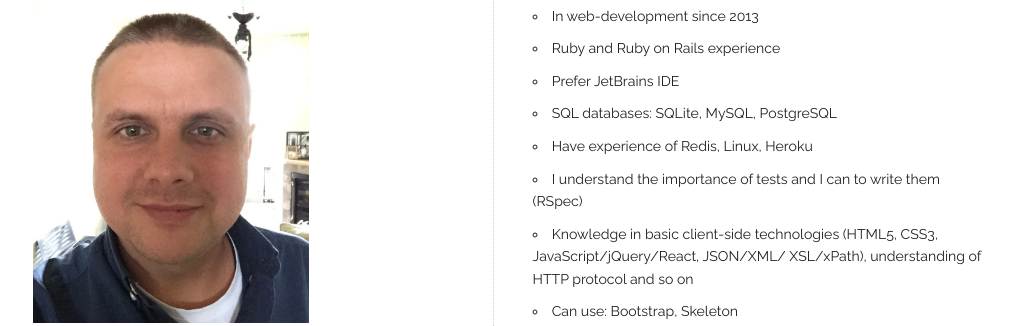
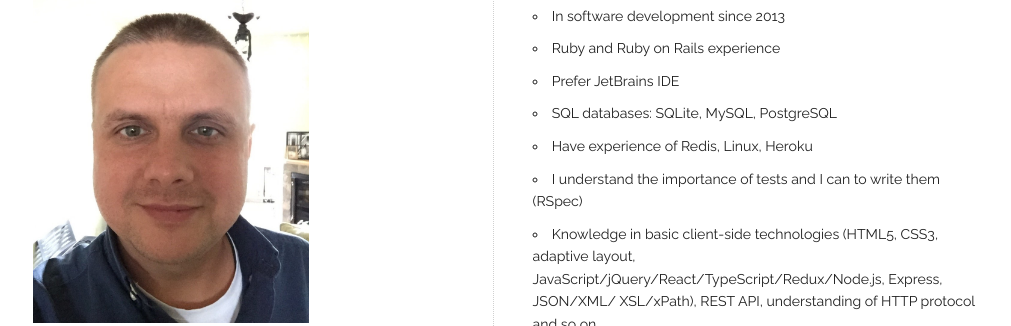
Before and after one commit to iliyasold/cv, a plain HTML site: page index.html in a window 1280 px wide. Shown: the part 249-575 px from the top of the page, without its empty margins (127-1138 px from the left). Drawn offline with Linux system fonts and the light colour scheme.

Commit message:
Update index.html

```diff
--- a/index.html
+++ b/index.html
@@ -77,14 +77,14 @@
         <div class="six columns" style="padding-left: 10px;">
             <h4>About me & my skills</h4>
             <ul>
-                <li>In web-development since 2013</li>
+                <li>In software development since 2013</li>
                 <li>Ruby and Ruby on Rails experience</li>
                 <li>Prefer JetBrains IDE</li>
                 <li>SQL databases: SQLite, MySQL, PostgreSQL</li>
                 <li>Have experience of Redis, Linux, Heroku</li>
                 <li>I understand the importance of tests and I can to write them (RSpec)</li>
-                <li>Knowledge in basic client-side technologies (HTML5, CSS3, JavaScript/jQuery/React, JSON/XML/
-                XSL/xPath), understanding of HTTP protocol and so on</li>
+                <li>Knowledge in basic client-side technologies (HTML5, CSS3, adaptive layout, JavaScript/jQuery/React/TypeScript/Redux/Node.js, Express, JSON/XML/
+                XSL/xPath), REST API, understanding of HTTP protocol and so on</li>
                 <li>Can use: Bootstrap, Skeleton</li>
                 <li>Standard knowledge of command-line and other default tools</li>
                 <li>Prefer Git as version control system</li>
```
